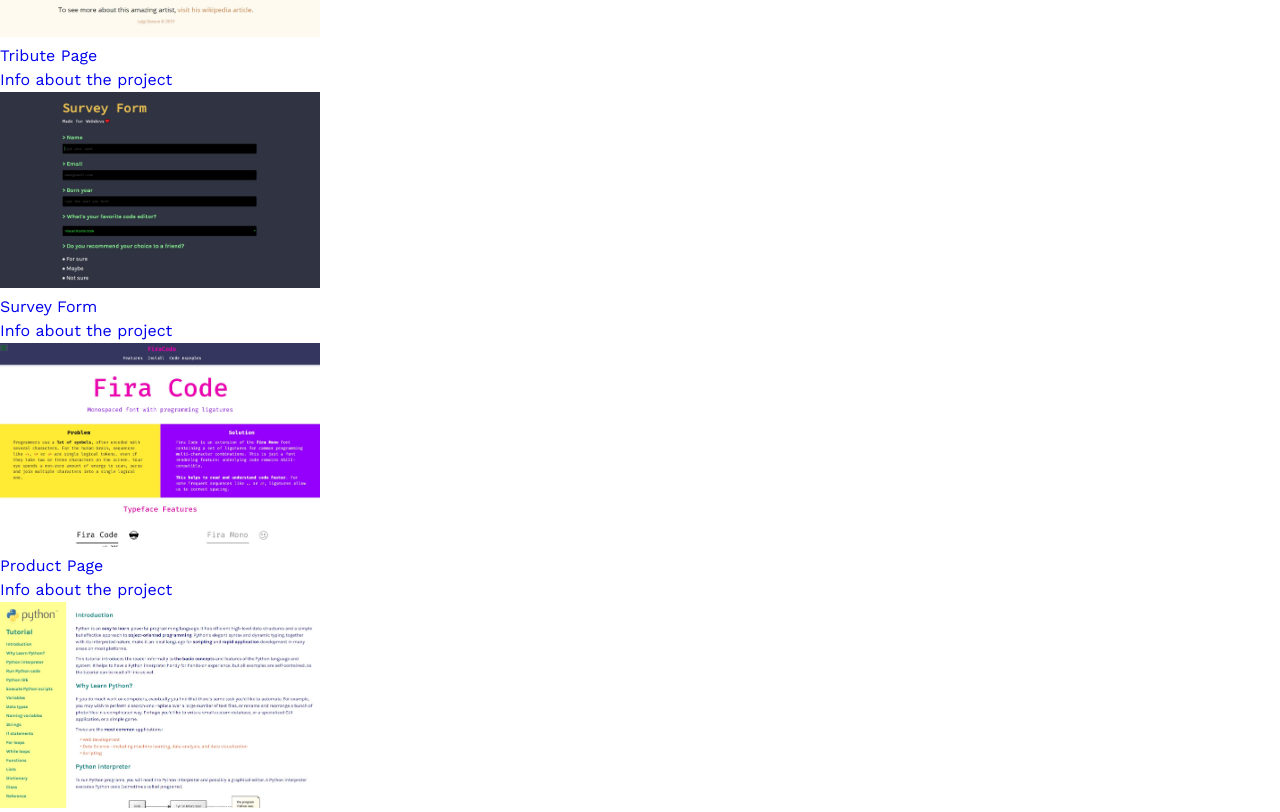
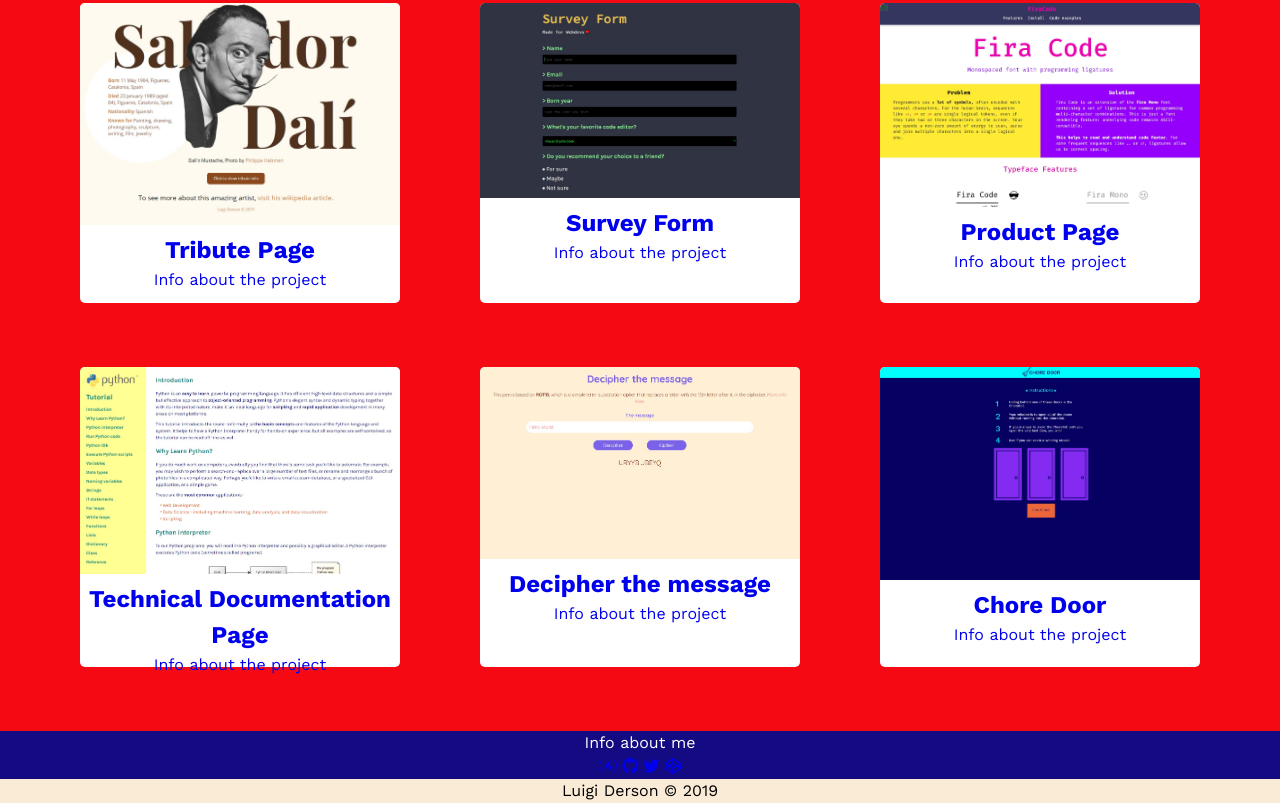
Before and after one commit to luigi-derson/basic-portfolio, a plain HTML site: page index.html in a window 1280 px wide. Shown: the part 1009-1821 px from the top of the page. Drawn offline with nearby package versions, Linux system fonts and the light colour scheme.

Commit message:
Project section done

```diff
--- a/index.html
+++ b/index.html
@@ -54,6 +54,7 @@
 
     <span>My projects</span>
 
+    <div class="projects-wrapper">
       <div class="project-card">
         <a href="https://codepen.io/Luigi-Derson/full/bJMbJv" target="_blank">
           <img src="./img/dali.jpg" alt="tribute-page">
@@ -101,6 +102,7 @@
           <p>Info about the project</p>
         </a>
       </div>
+    </div>
 
 
   </section>
--- a/style.css
+++ b/style.css
@@ -128,5 +128,58 @@
 } */
 
 .project-card img {
-  width: 25%;
+  border-top-left-radius: 5px;
+  border-top-right-radius: 5px;
+  width: 100%;
 }
+
+#projects {
+  background-color: #f50a14;
+  height: 85%;
+  padding-top: 5%;
+  text-align: center;
+}
+
+#projects span {
+  font-size: 3.5em;
+  font-weight: 700;
+  color: #fff;
+}
+
+.projects-wrapper {
+  display: flex;
+  flex-wrap: wrap;
+  justify-content: space-evenly;
+  align-content: space-around;
+  padding: 2em;
+  height: 100%;
+}
+
+.project-card {
+  background-color: #fff;
+  width: 20em;
+  height: 300px;
+  border-radius: 5px;
+  margin:2rem;
+}
+
+.project-title {
+  font-weight: 700;
+  font-size: 1.5em;
+}
+
+#about {
+  background-color: #140A82;
+  color: #fff;
+  text-align: center;
+}
+
+#about ul li {
+  display: inline-block;
+
+}
+
+footer {
+  background-color: antiquewhite;
+  text-align: center;
+}
```
Lines whose indentation alone changed are shown as unchanged.
